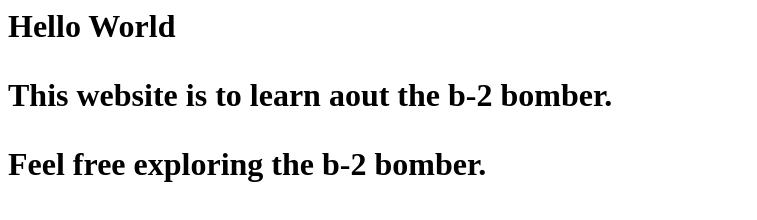
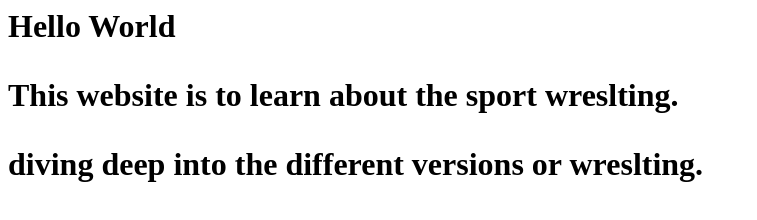
Before and after one commit to Lorenzom30/Lorenzom30.github.io, a plain HTML site: page index.html in a window 1280 px wide. Shown: the whole page, without its empty margins (0-757 px from the left). Drawn offline with Linux system fonts and the light colour scheme.

Commit message:
Update index.html

```diff
--- a/index.html
+++ b/index.html
@@ -1,8 +1,8 @@
 <h1> Hello World <h1>
 
 
-<p> This website is to learn aout the b-2 bomber.</p>
-  <p> Feel free exploring the b-2 bomber.</p>
+<p> This website is to learn about the sport wreslting.</p>
+  <p> diving deep into the different versions or wreslting.</p>
 
 <div class="links">
    </div>
```
